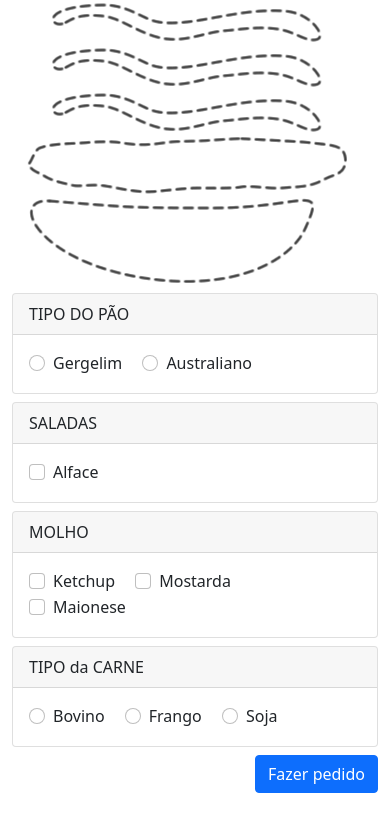
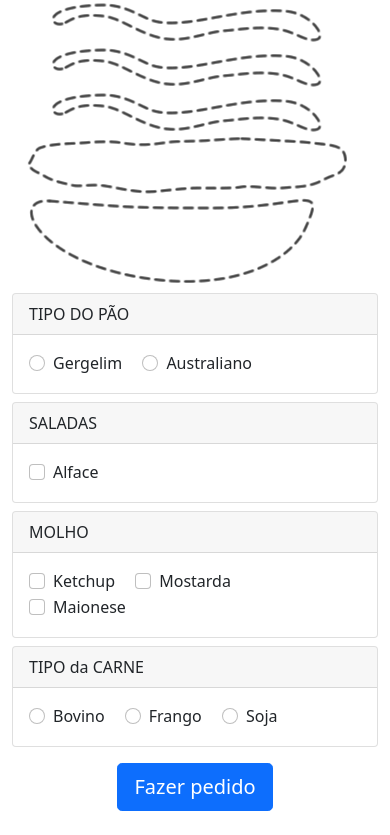
Before and after one commit to wagstalos/projeto_montando_o_lanche_vue, a plain HTML site: page index.html in a window 390 px wide. Shown: the part 331-1166 px from the top of the page. Before the commit the page ends 1124 px from the top, so only its background shows below. Drawn offline with nearby package versions, Linux system fonts and the light colour scheme.

Commit message:
🐛 FIX: adjusted spacing mobile

```diff
--- a/index.html
+++ b/index.html
@@ -166,8 +166,10 @@
                     </div>
 
                     <div class="row mt-2">
-                        <div class="col d-flex justify-content-end">
-                            <button type="button" class="btn btn-primary" @click="fazerPedido()"> Fazer pedido</button>
+                        <div class="col d-flex justify-content-center">
+                            <button type="button" class="btn btn-lg btn-primary mt-2 mb-4 " @click="fazerPedido()">
+                                Fazer
+                                pedido</button>
                         </div>
                     </div>
 
@@ -197,7 +199,7 @@
                     </div>
 
                     <div class="row mt-4">
-                        <div class="col d-flex justify-content-around">
+                        <div class="col d-flex justify-content-around mb-4">
                             <button type="button" class="btn btn-warning" @click="etapa -= 1">Voltar para o
                                 lanche</button>
                             <button type="button" class="btn btn-success" @click="confirmarPedido()">Confirmar</button>
@@ -219,7 +221,7 @@
                     </div>
 
                     <div class="row mt-4">
-                        <div class="col d-flex justify-content-around">
+                        <div class="col d-flex justify-content-around mb-4">
                             <button type="button" class="btn btn-primary" @click="etapa =1">Repetir pedido</button>
                             <button type="button" class="btn btn-success" @click="novoPedido()">Novo pedido</button>
                         </div>
```
